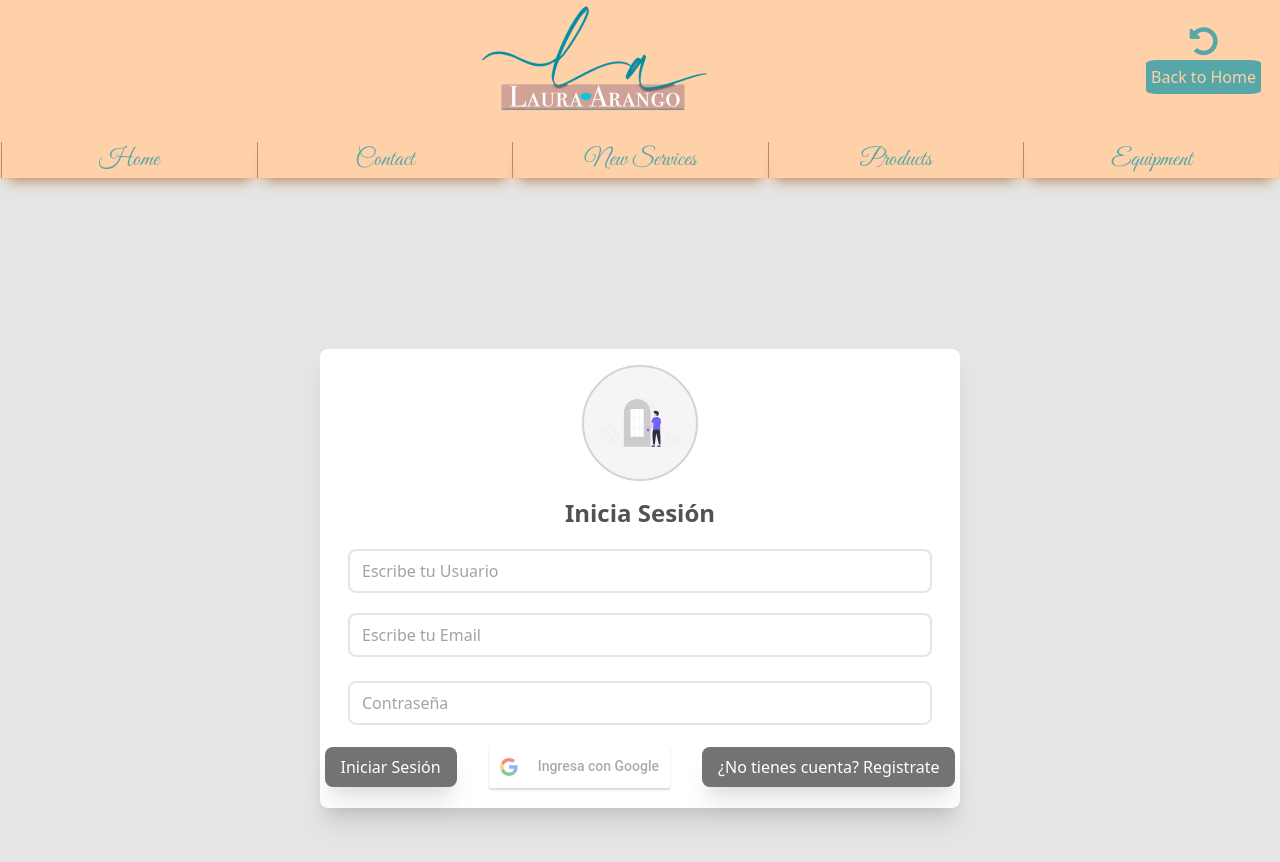
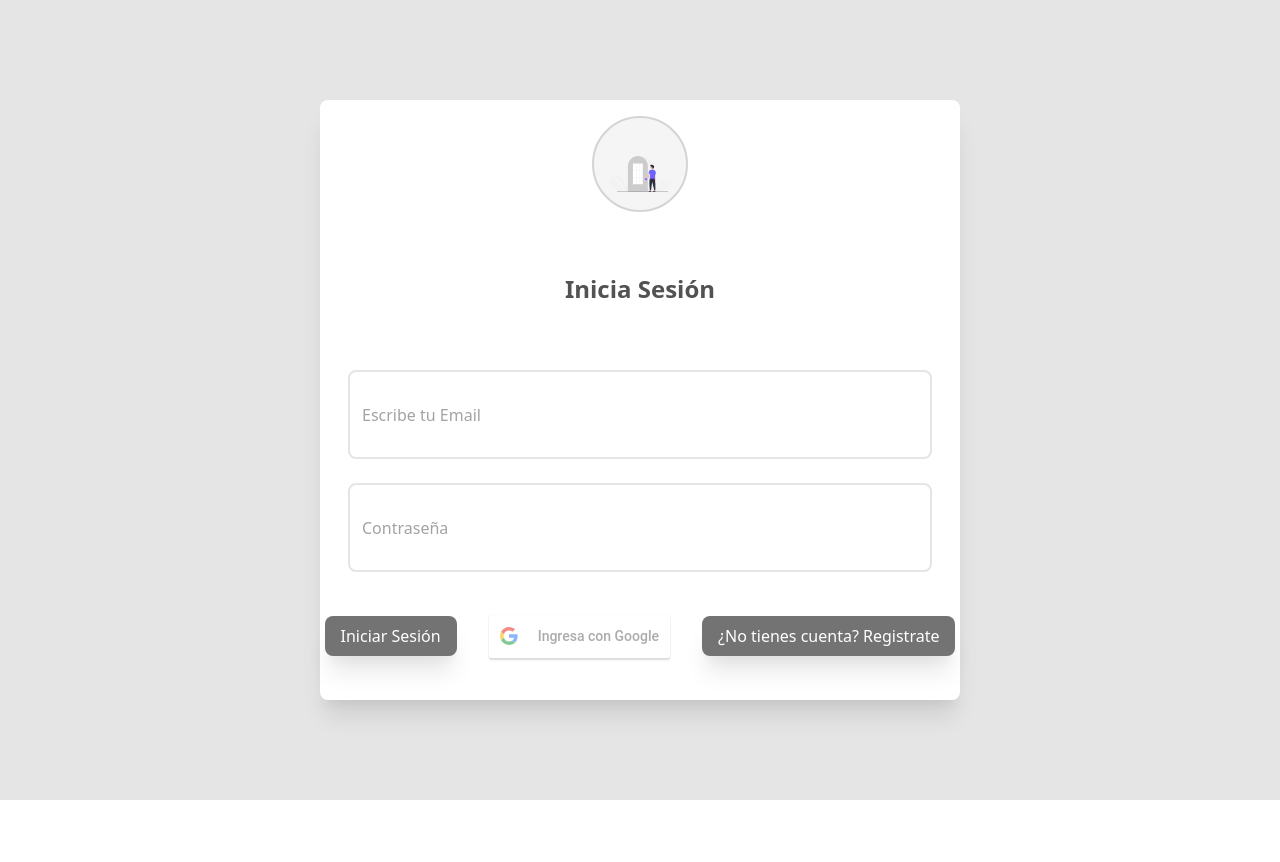
Before and after one commit to jayad23/projectEcommerce, a React (Create React App) app: page /login in a window 1280 px wide. Shown: the top 862 px of the page. After the commit the page ends 800 px from the top, so only its background shows below. Built offline with nearby package versions, Linux system fonts and the light colour scheme; the HTML template or start-up script is replaced by a standard one.

Commit message:
correccion del header en login y estilos en Login

```diff
--- a/src/App.js
+++ b/src/App.js
@@ -19,14 +19,14 @@ function App() {
   return (
 
     <BrowserRouter>
-      <MainLayOut>
         <Routes>
+          <Route element={<MainLayOut />}>
             <Route path="/" exact element={<Home/>}/>
             <Route path="/cart" exact element={<Cart/>}/>
+          </Route>
             <Route path="/login"element={<Login/>}/>
             <Route path="/*" element={<NotFound />} />
         </Routes>
-      </MainLayOut>
     </BrowserRouter>
   );
 }
--- a/src/Login/Login.jsx
+++ b/src/Login/Login.jsx
@@ -11,7 +11,7 @@ import { getAuth, createUserWithEmailAndPassword , signInWithEmailAndPassword} f
 const auth = getAuth(firebaseApp)
 
 const Login = () => {
-    const [resgistrandome, setResgistrandome] = useState(false)
+    const [registrandome, setRegistrandome] = useState(false)
 
     async function submitHandler(e){
         e.preventDefault()
@@ -35,9 +35,9 @@ const Login = () => {
 
         <div class="flex h-screen bg-gray-200 items-center justify-center">
 
-           <form onSubmit={submitHandler} class="grid bg-white rounded-lg shadow-xl w-11/12 md:w-9/12 lg:w-1/2"
+           <form onSubmit={submitHandler} class="grid bg-white rounded-lg shadow-xl w-11/12 md:w-9/12 lg:w-1/2 h-3/4"
            action="">
-            <div class="flex justify-center py-4">
+            <div class="flex justify-center my-4 mx-auto h-24 w-24">
               <div class="flex bg-gray-100 rounded-full md:p-4 border-2 border-gray-300">
                 <img src={UserLogin} alt="User Login" className="w-20 h-20" />
               </div>
@@ -45,16 +45,16 @@ const Login = () => {
 
             <div class="flex justify-center">
               <div class="flex">
-                <h2 class="text-gray-600 font-bold md:text-2xl text-xl" > {resgistrandome? "Registrate" : "Inicia Sesión"} </h2>
+                <h2 class="text-gray-600 font-bold md:text-2xl text-xl" > {registrandome? "Registrate" : "Inicia Sesión"} </h2>
               </div>
             </div>
-
-            <input  class="py-2 px-3 rounded-lg border-2 border-purple-300 mt-1 focus:outline-none focus:ring-2 focus:ring-purple-600 focus:border-transparent  grid grid-cols-1 mt-5 mx-7"
+            {registrandome === true ? (<input  class="py-2 px-3 rounded-lg border-2 border-purple-300 mt-1 focus:outline-none focus:ring-2 focus:ring-purple-600 focus:border-transparent  grid grid-cols-1 mt-5 mx-7"
                 type="text"
                 name="usuario"
                 placeholder="Escribe tu Usuario"
                 required
-                />
+                />) : null}
+
 
             <input  class="py-2 px-3 rounded-lg border-2 border-purple-300 mt-1 focus:outline-none focus:ring-2 focus:ring-purple-600 focus:border-transparent  grid grid-cols-1 mt-5 mx-7"
                 type="email"
@@ -73,9 +73,9 @@ const Login = () => {
 
 
             <div class='flex items-center justify-center  md:gap-8 gap-4 pt-5 pb-5'>
-              <button  class='w-auto bg-gray-500 hover:bg-gray-700 rounded-lg shadow-xl font-medium text-white px-4 py-2'> { resgistrandome? " Registrate" : " Iniciar Sesión" } </button>
+              <button  class='w-auto bg-gray-500 hover:bg-gray-700 rounded-lg shadow-xl font-medium text-white px-4 py-2'> { registrandome? " Registrate" : " Iniciar Sesión" } </button>
               <div className="flex justify-center aling-center my-auto">
-                {resgistrandome===false? (<GoogleLogin
+                {registrandome===false? (<GoogleLogin
                     clientId="989520578565-sbdrbdj5brv88su0nl8s7stb72vid81b.apps.googleusercontent.com"
                     buttonText="Ingresa con Google"
                     onSuccess={responseGoogle}
@@ -84,9 +84,9 @@ const Login = () => {
                 />) : null }
 
             </div>
-              <button onClick={()=> setResgistrandome (!resgistrandome)}
+              <button onClick={()=> setRegistrandome (!registrandome)}
                class='w-auto bg-gray-500 hover:bg-gray-700 rounded-lg shadow-xl font-medium text-white px-4 py-2'>
-               { resgistrandome? "¿Ya tienes cuenta? Inicia Sesión": "¿No tienes cuenta? Registrate" }
+               { registrandome? "¿Ya tienes cuenta? Inicia Sesión": "¿No tienes cuenta? Registrate" }
               </button>
             </div>
 
```
